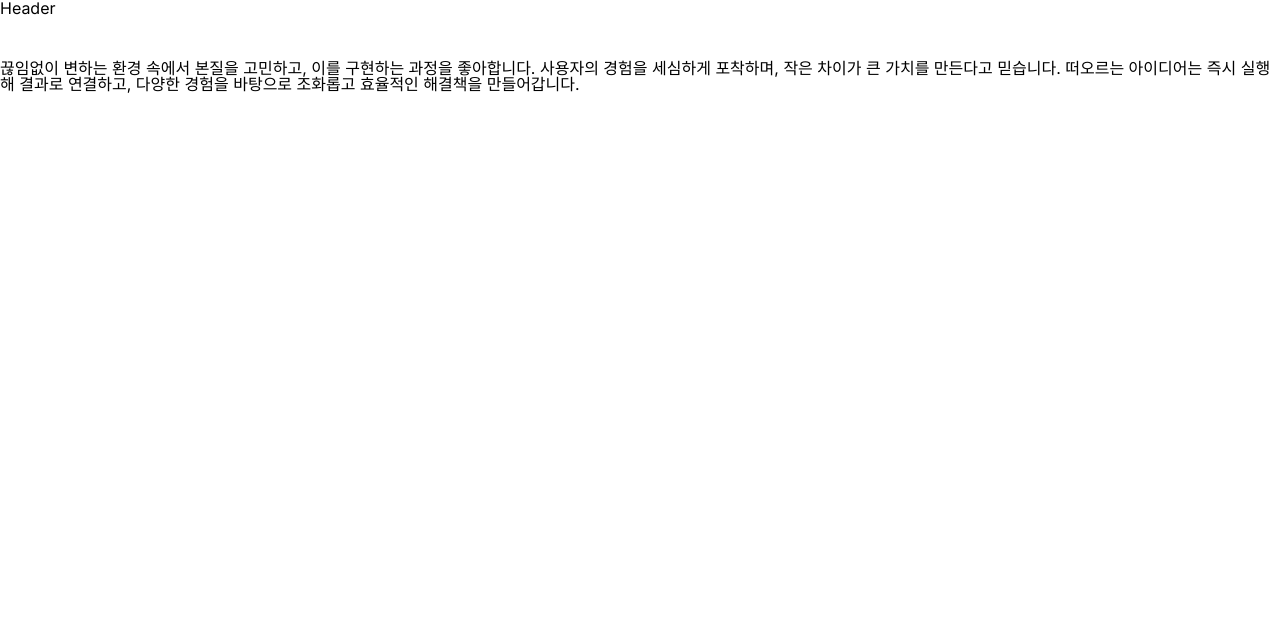
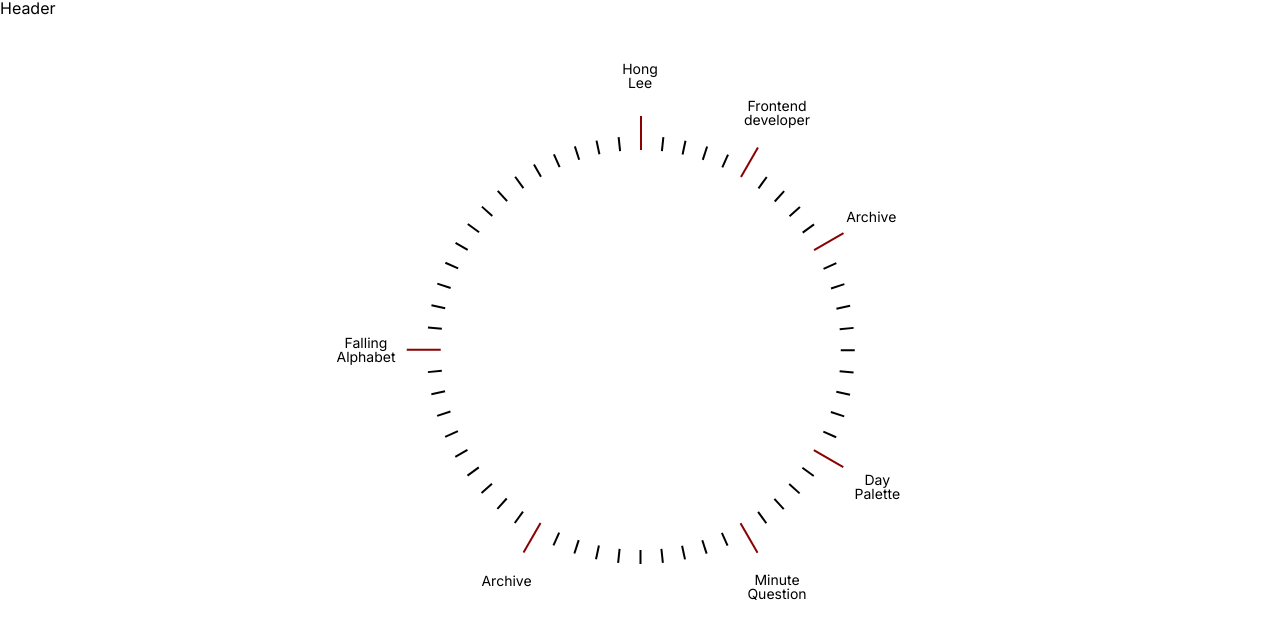
Before and after one commit to seoulcircle/portfolio-next, a Next.js app: page / in a window 1280 px wide. Shown: the top 638 px of the page. Built offline with nearby package versions, Linux system fonts and the light colour scheme.

Commit message:
Home 회전 원형 마크업

```diff
--- a/src/app/page.tsx
+++ b/src/app/page.tsx
@@ -1,5 +1,6 @@
-import Home from "@/pages/Home/Home";
+// /src/app/page.tsx
+import CircleBoard from "@/components/CircleBoard";
 
 export default function HomePage() {
-  return <Home />;
+  return <CircleBoard />;
 }
--- /dev/null
+++ b/src/components/CircleBoard.style.ts
@@ -0,0 +1,36 @@
+/** @jsxImportSource @emotion/react */
+import styled from "@emotion/styled";
+
+export const S = {
+  Container: styled.div`
+    position: relative;
+    width: 300px;
+    height: 300px;
+    border-radius: 50%;
+    margin: 200px auto;
+  `,
+
+  Tick: styled.div`
+    position: absolute;
+    top: 50%;
+    left: 50%;
+    width: 1.5px;
+    background-color: black;
+  `,
+
+  LabelWrapper: styled.div`
+    position: absolute;
+    top: 50%;
+    left: 50%;
+    transform-origin: center center;
+  `,
+
+  Label: styled.span`
+    position: absolute;
+    bottom: 0; /* 눈금 끝을 기준으로 */
+    left: -50%;
+    transform: translate(-50%); /* 바깥으로 8px 띄움 */
+    font-size: 14px;
+    text-align: center;
+  `,
+};
--- /dev/null
+++ b/src/components/CircleBoard.tsx
@@ -0,0 +1,76 @@
+"use client";
+/** @jsxImportSource @emotion/react */
+
+import { useEffect, useState } from "react";
+import { S } from "./CircleBoard.style";
+
+const HOUR_COUNT = 60;
+const labels = [
+  { index: 0, text: "Hong Lee" },
+  { index: 5, text: "Frontend developer" },
+  { index: 10, text: "Archive" },
+  { index: 20, text: "Day Palette" },
+  { index: 25, text: "Minute Question" },
+  { index: 35, text: "Archive" },
+  { index: 45, text: "Falling Alphabet" },
+];
+
+const CircularMenu = () => {
+  const [rotation, setRotation] = useState(0);
+  const ticks = Array.from({ length: HOUR_COUNT }, (_, i) => i);
+
+  useEffect(() => {
+    const handleScroll = (e: WheelEvent) => {
+      setRotation((prev) => prev + e.deltaY * 0.2); // 스크롤 감도 조정
+    };
+
+    window.addEventListener("wheel", handleScroll, { passive: true });
+    return () => window.removeEventListener("wheel", handleScroll);
+  }, []);
+
+  return (
+    <S.Container style={{ transform: `rotate(${rotation}deg)` }}>
+      {ticks.map((_, i) => {
+        const angle = (360 / HOUR_COUNT) * i;
+        const isMajorTick = [0, 5, 10, 20, 25, 35, 45].includes(i);
+        const tickHeight = isMajorTick ? 34 : 14;
+        return (
+          <S.Tick
+            key={i}
+            style={{
+              transform: `rotate(${angle}deg) translateY(-${
+                200 + tickHeight
+              }px)`,
+              transformOrigin: "top center",
+              backgroundColor: isMajorTick ? "darkred" : "black",
+              height: `${tickHeight}px`,
+            }}
+          />
+        );
+      })}
+
+      {labels.map(({ index, text }) => {
+        const angle = (360 / HOUR_COUNT) * index;
+
+        return (
+          <S.LabelWrapper
+            key={index}
+            style={{
+              transform: `rotate(${angle}deg) translateY(-260px)`,
+            }}
+          >
+            <S.Label
+              style={{
+                transform: `translateX(-50%) rotate(${-angle - rotation}deg)`,
+              }}
+            >
+              {text}
+            </S.Label>
+          </S.LabelWrapper>
+        );
+      })}
+    </S.Container>
+  );
+};
+
+export default CircularMenu;
--- a/src/components/Header.tsx
+++ b/src/components/Header.tsx
@@ -2,7 +2,7 @@
 
 import styled from "@emotion/styled";
 const HeaderDiv = styled.div`
-  height: 60px;
+  height: 0px;
 `;
 
 function Header() {
--- a/src/pages/Home/Home.tsx
+++ /dev/null
@@ -1,12 +0,0 @@
-function Home() {
-  return (
-    <div>
-      끊임없이 변하는 환경 속에서 본질을 고민하고, 이를 구현하는 과정을
-      좋아합니다. 사용자의 경험을 세심하게 포착하며, 작은 차이가 큰 가치를
-      만든다고 믿습니다. 떠오르는 아이디어는 즉시 실행해 결과로 연결하고, 다양한
-      경험을 바탕으로 조화롭고 효율적인 해결책을 만들어갑니다.
-    </div>
-  );
-}
-
-export default Home;
--- a/src/styles/GlobalStyle.ts
+++ b/src/styles/GlobalStyle.ts
@@ -124,9 +124,6 @@ export const globalStyles = css`
   body {
     line-height: 1;
   }
-  main {
-    height: calc(100vh - 60px); /* 헤더 높이 제외하고 채우기 */
-  }
   menu,
   ol,
   ul {
```
Also changed, not shown: src/data/projectList.ts (added, +27 -0 lines).
